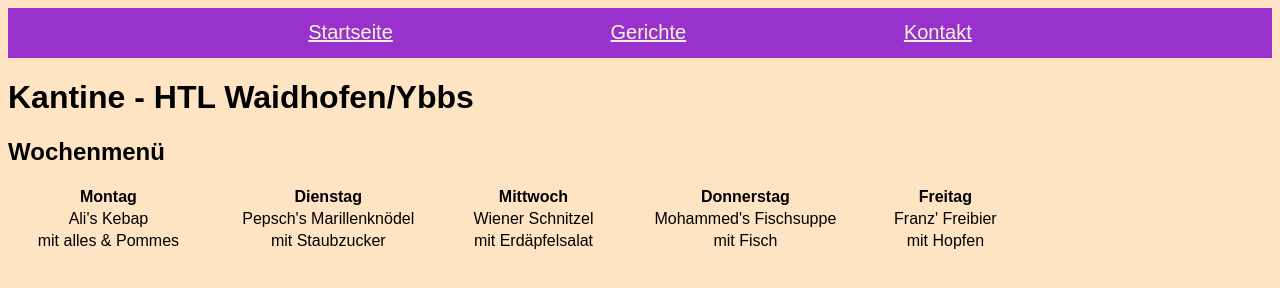
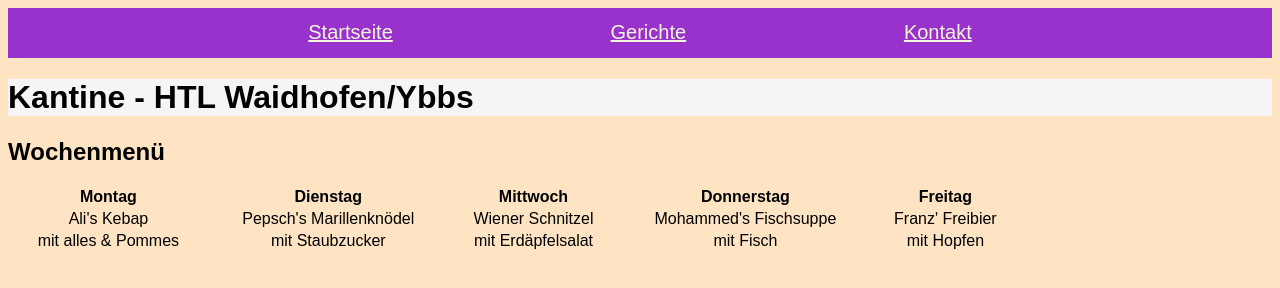
Before and after one commit to SchmidbauerFlorian/Kantine, a plain HTML site: page index.html in a window 1280 px wide. Drawn offline with Linux system fonts and the light colour scheme.

Commit message:
changed headline color

```diff
--- a/style.css
+++ b/style.css
@@ -19,3 +19,6 @@ table{
 th, td, tr{
     text-align: center;
 }
+h1{
+    background-color: whitesmoke;
+}
```
